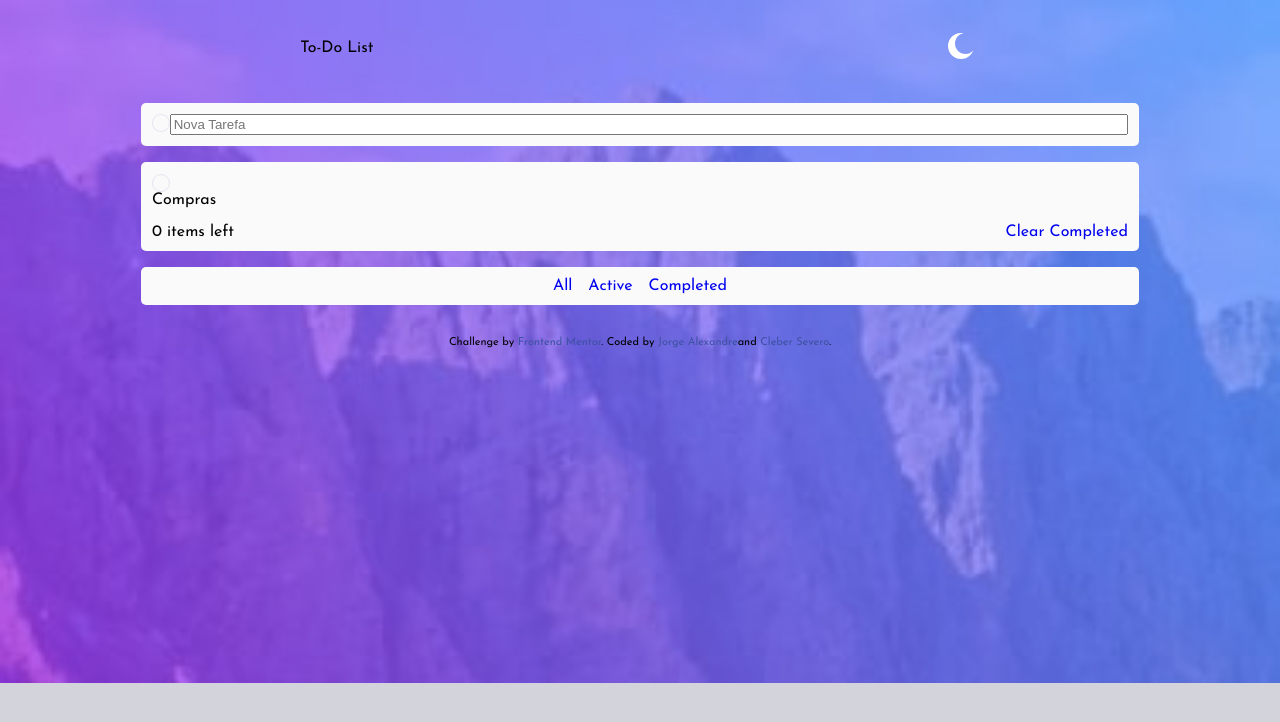
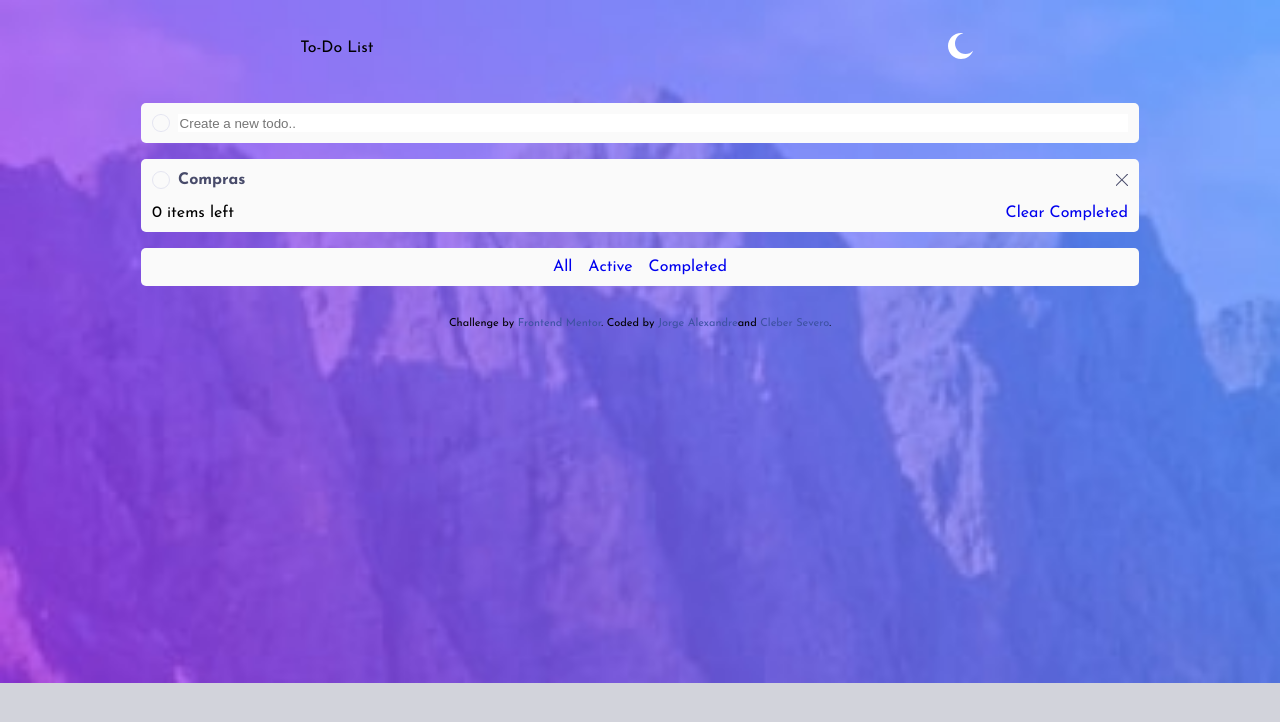
Before and after one commit to JorgeDeAquino/To-do-app, a plain HTML site: page index.html in a window 1280 px wide. Drawn offline with Linux system fonts and the light colour scheme.

Commit message:
estilizando os itens da lista e posicionando elementos

```diff
--- a/assets/css/style.css
+++ b/assets/css/style.css
@@ -78,6 +78,17 @@ form {
     width: 80%;
 }
 
+.circulo {
+    border: 1px solid var(--bordaCirculo);
+
+    width: 18px;
+    height: 18px;
+
+    border-radius: 50%;
+
+    margin-right: .5rem;
+
+}
 
 .circulo__check {
 
@@ -87,18 +98,10 @@ form {
 
 }
 
-.circulo {
-    border: 1px solid var(--bordaCirculo);
+form input {
+    width: 100%;
 
-    width: 18px;
-    height: 18px;
-
-    border-radius: 50%;
-
-}
-
-input {
-    width: 100%;
+    border: none;
 }
 
 .todo__container {
@@ -116,6 +119,30 @@ input {
     flex: 1;
     display: flex;
     flex-direction: column;
+}
+
+.tarefas__lista {
+    display: flex;
+    align-items: center;
+    width: 100%;
+}
+
+.lista__descricao, .lista__close {
+    color: var(--listaCor);
+    font-weight: 700;
+}
+.lista__descricao {
+    vertical-align: center;
+    align-self: center;
+}
+
+.lista__close {
+    background-image: url(../images/icon-cross.svg);
+    background-position: center;
+    margin-left: auto;
+
+    width: 12px;
+    height: 12px;
 }
 
 .acoes {
--- a/index.html
+++ b/index.html
@@ -41,7 +41,7 @@
     <form>
       <!--<input type="checkbox" disabled name="" id="">-->
       <div class="circulo"></div>
-      <input type="text" name="" id="" placeholder="Nova Tarefa">
+      <input type="text" name="" id="" placeholder="Create a new todo..">
     </form>
 
     <section class="todo__container">
```
